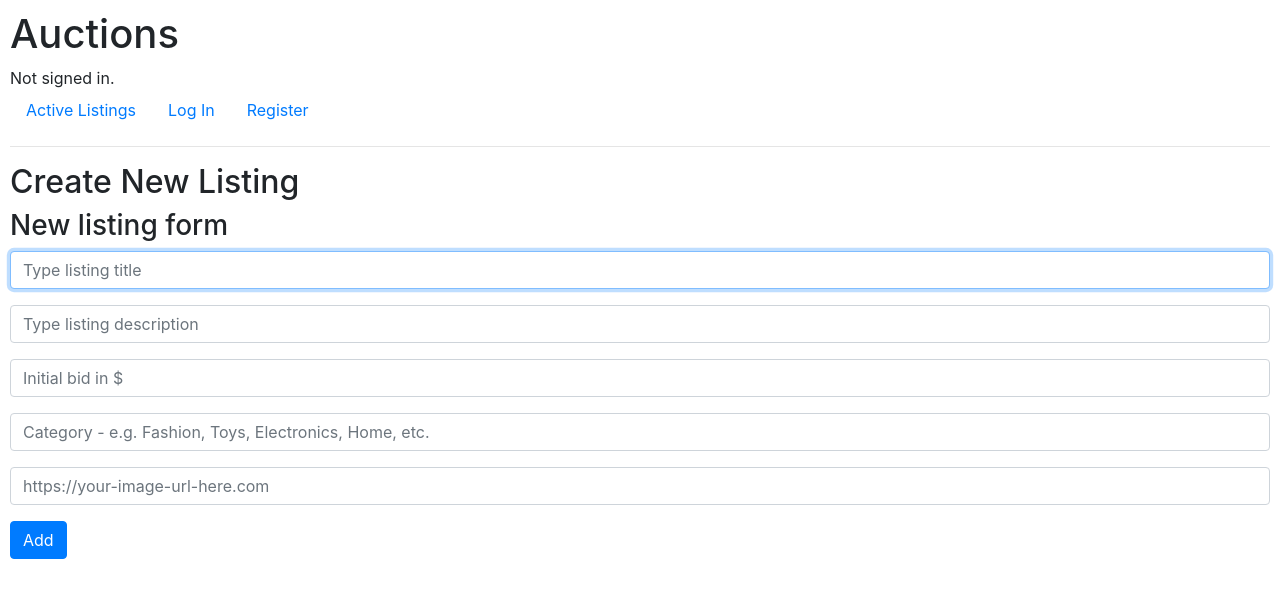
After one commit to Cmmh1101/CS50-commerce, a Django app: page /add in a window 1280 px wide. The commit adds this page. Shown: the top 598 px of the page. Run offline with Django 3.2, Linux system fonts and the light colour scheme; some libraries are stand-ins or nearby versions.

Commit message:
create listing initial work

```diff
--- /dev/null
+++ b/auctions/templates/auctions/add.html
@@ -0,0 +1,34 @@
+{% extends "auctions/layout.html" %}
+
+{% block body %}
+
+    <h2>Create New Listing</h2>
+
+    {% if message %}
+        <div>{{ message }}</div>
+    {% endif %}
+
+    <h3>New listing form</h3>
+
+    <form action="{% url 'add' %}" method="post">
+        {% csrf_token %}
+        <div class="form-group">
+            <input class="form-control" autofocus type="text" name="title" placeholder="Type listing title">
+        </div>
+        <div class="form-group">
+            <input class="form-control" type="text" name="description" placeholder="Type listing description">
+        </div>
+        <div class="form-group">
+            <input class="form-control" type="number" name="initial-bid" placeholder="Initial bid in $">
+        </div>
+        <div class="form-group">
+            <input class="form-control" type="category" name="category" placeholder="Category - e.g. Fashion, Toys, Electronics, Home, etc.">
+        </div>
+        <div class="form-group">
+            <input class="form-control" type="url" name="url" placeholder="https://your-image-url-here.com">
+        </div>
+
+        <input class="btn btn-primary" type="submit" value="Add">
+    </form>
+
+{% endblock %}
--- a/auctions/templates/auctions/layout.html
+++ b/auctions/templates/auctions/layout.html
@@ -22,6 +22,9 @@
             </li>
             {% if user.is_authenticated %}
                 <li class="nav-item">
+                    <a class="nav-link" href="{% url "add" %}"> Create new Listing </a>
+                </li>
+                <li class="nav-item">
                     <a class="nav-link" href="{% url 'logout' %}">Log Out</a>
                 </li>
             {% else %}
--- a/auctions/urls.py
+++ b/auctions/urls.py
@@ -6,5 +6,6 @@ urlpatterns = [
     path("", views.index, name="index"),
     path("login", views.login_view, name="login"),
     path("logout", views.logout_view, name="logout"),
-    path("register", views.register, name="register")
+    path("register", views.register, name="register"),
+    path("add", views.add, name="add")
 ]
--- a/auctions/views.py
+++ b/auctions/views.py
@@ -61,3 +61,6 @@ def register(request):
         return HttpResponseRedirect(reverse("index"))
     else:
         return render(request, "auctions/register.html")
+
+def add(request):
+    return render(request, "auctions/add.html")
```
Also changed, not shown: auctions/models.py (+13 -0 lines).
